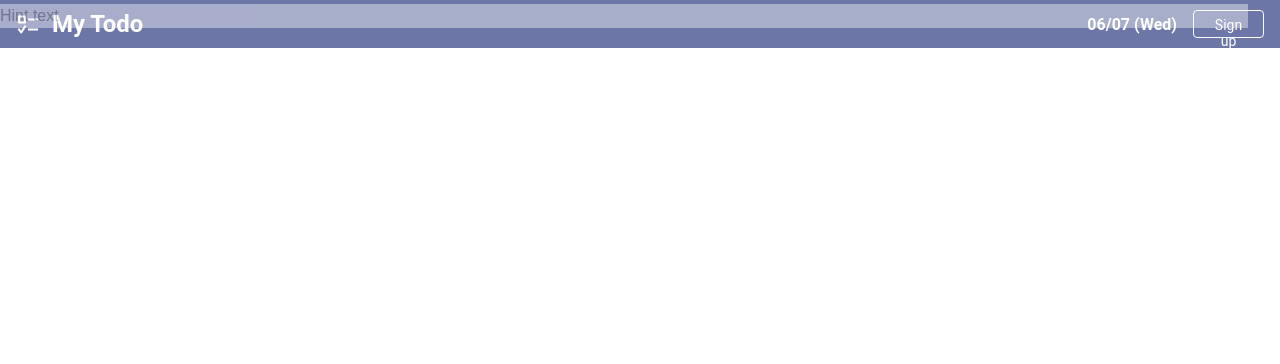
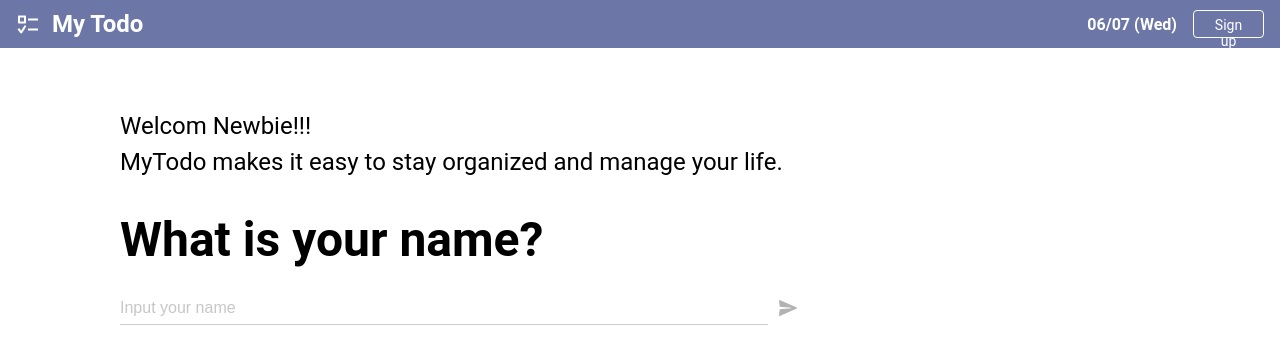
Before and after one commit to statkwon/todo-client, a React (Create React App) app: page / in a window 1280 px wide. Shown: the top 364 px of the page. Built offline with nearby package versions, Linux system fonts and the light colour scheme.

Commit message:
[ADD] add a Login component

```diff
--- a/src/App.jsx
+++ b/src/App.jsx
@@ -1,13 +1,13 @@
 import React, { useRef, useState } from 'react';
-import { useNavigate } from 'react-router-dom';
+import { Route, Routes, useNavigate } from 'react-router-dom';
+import Header from 'components/common/Header.jsx';
+import Login from './components/pages/Login';
 import 'App.scss';
-import Header from 'components/common/Header.jsx';
-import TextField from 'components/common/TextField';
 
 function App() {
   const navigate = useNavigate();
   const logoClickHandler = () => navigate('/');
-  const loginPlaceholder = 'Hint text';
+  const loginPlaceholder = 'Input your name';
   const [isFilled, setIsFilled] = useState(false);
   const [isFocused, setIsFocused] = useState(false);
   const inputRef = useRef(null);
@@ -33,7 +33,11 @@ function App() {
   return (
     <div className="App">
       <Header logoClickHandler={logoClickHandler} />
-      <TextField
+      <Routes>
+        <Route
+          path="/"
+          element={
+            <Login
               border={true}
               placeholder={loginPlaceholder}
               isFilled={isFilled}
@@ -44,6 +48,9 @@ function App() {
               blurHandler={blurHandler}
               deleteBtnClickHandler={deleteBtnClickHandler}
             />
+          }
+        />
+      </Routes>
     </div>
   );
 }
--- /dev/null
+++ b/src/assets/styles/Login.scss
@@ -0,0 +1,27 @@
+@import "config";
+
+.login {
+  display: flex;
+  flex-direction: column;
+
+  margin: 108px 0 0 120px;
+  max-width: 680px;
+
+  &-text-m {
+    margin-bottom: 24px;
+    font: {
+      size: $font-size-m;
+      weight: normal;
+    }
+    line-height: 36px;
+  }
+
+  &-text-l {
+    margin-bottom: 16px;
+    font: {
+      size: $font-size-l;
+      weight: bold;
+    }
+    line-height: 72px;
+  }
+}
--- /dev/null
+++ b/src/components/pages/Login.jsx
@@ -0,0 +1,53 @@
+import React from 'react';
+import PropTypes from 'prop-types';
+import TextField from 'components/common/TextField.jsx';
+import 'assets/styles/Login.scss';
+
+const Login = props => {
+  const {
+    border,
+    placeholder,
+    isFilled,
+    isFocused,
+    inputRef,
+    changeHandler,
+    focusHandler,
+    blurHandler,
+    deleteBtnClickHandler,
+  } = props;
+
+  return (
+    <div className="login">
+      <div className="login-text-m">
+        Welcom Newbie!!! <br />
+        MyTodo makes it easy to stay organized and manage your life.
+      </div>
+      <div className="login-text-l">What is your name?</div>
+      <TextField
+        border={border}
+        placeholder={placeholder}
+        isFilled={isFilled}
+        isFocused={isFocused}
+        inputRef={inputRef}
+        changeHandler={changeHandler}
+        focusHandler={focusHandler}
+        blurHandler={blurHandler}
+        deleteBtnClickHandler={deleteBtnClickHandler}
+      />
+    </div>
+  );
+};
+
+Login.propTypes = {
+  border: PropTypes.bool,
+  placeholder: PropTypes.string,
+  isFilled: PropTypes.bool,
+  isFocused: PropTypes.bool,
+  inputRef: PropTypes.object,
+  changeHandler: PropTypes.func,
+  focusHandler: PropTypes.func,
+  blurHandler: PropTypes.func,
+  deleteBtnClickHandler: PropTypes.func,
+};
+
+export default Login;
```
Lines whose indentation alone changed are shown as unchanged.
